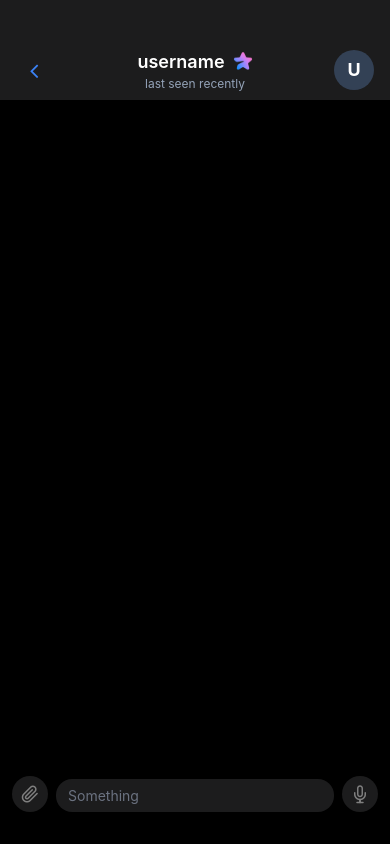
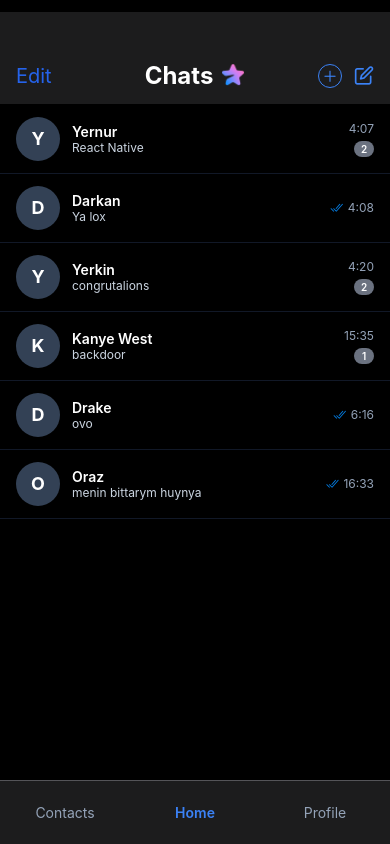
Before and after one commit to nassipkaliv/chat-app, a React Native app: screen / in a window 390 px wide. Built offline with nearby package versions, Linux system fonts and the light colour scheme.

Commit message:
zustand store logic sending and receiving message logic

```diff
--- a/App.tsx
+++ b/App.tsx
@@ -3,5 +3,5 @@ import AppNavigator from './src/navigation/AppNavigator'
 import ChatScreen from './src/screens/chatScreen'
 
 export default function App() {
-  return <ChatScreen />
+  return <AppNavigator />
 }
--- a/package.json
+++ b/package.json
@@ -20,7 +20,8 @@
     "react-native-reanimated": "~3.17.4",
     "react-native-worklets": "^0.6.1",
     "react-native-worklets-core": "^1.6.2",
-    "tailwindcss": "^3.4.18"
+    "tailwindcss": "^3.4.18",
+    "zustand": "^5.0.8"
   },
   "devDependencies": {
     "@types/react": "^19.1.0",
--- a/src/navigation/AppNavigator.tsx
+++ b/src/navigation/AppNavigator.tsx
@@ -4,57 +4,53 @@ import HomeScreen from '../screens/homeScreen'
 import ChatScreen from '../screens/chatScreen'
 import ProfileScreen from '../screens/profileScreen'
 import ContactsScreen from '../screens/contactsScreen'
+import { useChatStore } from '../store/chat'
 
-type TabName = 'Contacts' | 'Home' | 'Profile'
+type TabName = 'Contacts' | 'Home' | 'Profile' | 'Chat'
 
-export default function AppNavigator() {
+const AppNavigator = () => {
   const [activeTab, setActiveTab] = useState<TabName>('Home')
+  const openChatInStore = useChatStore(c => c.openChat)
+
+  const handleOpenChat = (chatId : string) => {
+    openChatInStore(chatId)
+    setActiveTab('Chat')
+  }
+
+  const handleCloseChat = () => {
+    setActiveTab('Home')
+  }
 
   const renderScreen = () => {
-    switch (activeTab) {
+    switch(activeTab) {
       case 'Contacts':
-        return <ContactsScreen />
+        return ( <ContactsScreen  />)
+      case 'Chat':
+        return ( <ChatScreen onClose={handleCloseChat} />)
       case 'Home':
-        return <HomeScreen />
+        return ( <HomeScreen onOpenChat={handleOpenChat} />)
       case 'Profile':
-        return <ProfileScreen />
+        return ( <ProfileScreen  />)
       default:
-        return <HomeScreen />
+        return ( <HomeScreen onOpenChat={handleOpenChat} />)
     }
   }
 
   return (
-    <View className="flex-1">
+    <View className="flex-1 bg-tg-bg">
       {renderScreen()}
 
-      <View className="flex-row bg-tg-elevated h-20  border-tg-border">
-        <TouchableOpacity
-          className="flex-1 items-center justify-center"
-          onPress={() => setActiveTab('Contacts')}
-        >
-          <Text className={activeTab === 'Contacts' ? 'text-blue-500 font-semibold' : 'text-gray-400'}>
-            Contacts
-          </Text>
-        </TouchableOpacity>
-
-                <TouchableOpacity
-          className="flex-1 items-center justify-center"
-          onPress={() => setActiveTab('Home')}
-        >
-          <Text className={activeTab === 'Home' ? 'text-blue-500 font-semibold' : 'text-gray-400'}>
-            Home
-          </Text>
-        </TouchableOpacity>
-
-        <TouchableOpacity
-          className="flex-1 items-center justify-center"
-          onPress={() => setActiveTab('Profile')}
-        >
-          <Text className={activeTab === 'Profile' ? 'text-blue-500 font-semibold' : 'text-gray-400'}>
-            Profile
-          </Text>
-        </TouchableOpacity>
+      <View className="flex-row bg-tg-elevated h-16 border-t border-tg-border">
+        {(['Contacts', 'Home', 'Profile'] as TabName[]).map(tab => (
+          <TouchableOpacity key={tab} className="flex-1 items-center justify-center" onPress={() => setActiveTab(tab)}>
+            <Text className={activeTab === tab ? 'text-blue-500 font-semibold' : 'text-slate-400'}>
+              {tab}
+            </Text>
+          </TouchableOpacity>
+        ))}
       </View>
     </View>
   )
 }
+
+export default AppNavigator
--- a/src/screens/chatScreen.tsx
+++ b/src/screens/chatScreen.tsx
@@ -1,4 +1,4 @@
-import React from 'react'
+import React, { useState } from 'react'
 import {
   View,
   Text,
@@ -7,10 +7,40 @@ import {
   TextInput,
   KeyboardAvoidingView,
   Platform,
+  ScrollView,
 } from 'react-native'
-import { Feather, FontAwesome } from '@expo/vector-icons'
+import { Feather, FontAwesome, Ionicons } from '@expo/vector-icons'
+import { useChatStore } from '../store/chat'
 
-const ChatScreen = () => {
+type ChatScreenProps = {
+  onClose?: () => void
+}
+
+const ChatScreen = ({ onClose }: ChatScreenProps) => {
+
+  const activeChatId = useChatStore(c => c.activeChatId)
+  const messages = useChatStore(c => c.messages)
+  const chats = useChatStore(c => c.chats)
+  const sendMessage = useChatStore(c => c.sendMessage)
+  const [text, setText] = useState('')
+
+  if(!activeChatId) {
+    return (
+      <Text className="text-white text-center">No chat</Text>
+    )
+  }
+
+  const chat = chats.find(s=> s.id == activeChatId)
+  const chatMessages = messages.filter(m => m.chatId === activeChatId)
+
+  const handleSend = () => {
+    const trimmed = text.trim()
+    if(!trimmed) return
+
+    sendMessage(activeChatId, trimmed)
+    setText('')
+  }
+
   return (
     <KeyboardAvoidingView
       className="flex-1 bg-tg-bg"
@@ -20,7 +50,7 @@ const ChatScreen = () => {
       <View className="flex-1 bg-tg-bg">
         <View className="px-4 pt-12 pb-2 flex-row items-center bg-tg-elevated">
           <View className="flex-1">
-            <TouchableOpacity className="w-9 h-9 rounded-full items-center justify-center">
+            <TouchableOpacity onPress={onClose} className="w-9 h-9 rounded-full items-center justify-center">
               <FontAwesome name="angle-left" size={24} color="#3b82f6" />
             </TouchableOpacity>
           </View>
@@ -28,7 +58,7 @@ const ChatScreen = () => {
           <TouchableOpacity className="flex-1 items-center">
             <View className="flex-row items-center gap-2">
               <Text className="text-white text-lg font-semibold">
-                username
+                {chat?.title ?? 'Chat'}
               </Text>
               <Image
                 source={require('../../assets/Telegram_Premium.png')}
@@ -43,11 +73,40 @@ const ChatScreen = () => {
           <View className="flex-1 flex-row justify-end gap-3">
             <TouchableOpacity className="w-10 h-10 rounded-full bg-slate-700 items-center justify-center">
               <Text className="text-white font-bold text-lg">
-                U
+                {chat?.title[0]}
               </Text>
             </TouchableOpacity>
           </View>
         </View>
+
+        <ScrollView className="flex-1 px-3 py-2">
+          {chatMessages.map(msg => {
+            const isMe = msg.author === 'me'
+
+            return (
+              <View key={msg.id} className={`mb-1 flex-row ${isMe ? 'justify-end' : 'justify-start'}`}>
+                <View className={`max-w-[80%] px-3 py-2 rounded-2xl flex-row gap-4 ${
+                  isMe ? 'bg-blue-500 rounded-br-sm' : 'bg-tg-elevated rounded-bl-sm'
+                }`}>
+                  <Text className="text-white">{msg.text}</Text>
+                  <View className="flex-row justify-end mt-1">
+                    <Text className="text-[10px] text-slate-200">
+                      {msg.time}
+                    </Text>
+
+                    {isMe && (
+                      <Ionicons
+                        name={msg.isRead ? 'checkmark-done' : 'checkmark'}
+                        size={12}
+                        color={msg.isRead ? '#fff' : '#fff'}
+                      />
+                    )}
+                  </View>
+                </View>
+              </View>
+            )
+          })}
+        </ScrollView>
 
         <View className="mt-auto px-3 pb-8 pt-2 flex-row items-end gap-2">
           <TouchableOpacity className="w-9 h-9 rounded-full bg-tg-elevated items-center justify-center">
@@ -58,10 +117,13 @@ const ChatScreen = () => {
             className="flex-1 max-h-24 bg-tg-elevated text-white rounded-2xl px-3 py-2"
             placeholder="Something"
             placeholderTextColor="#6b7280"
+            value={text}
+            onChangeText={setText}
+            multiline
           />
 
-          <TouchableOpacity className="w-9 h-9 rounded-full bg-tg-elevated items-center justify-center">
-            <Feather name="mic" size={18} color="#7f7f7f" />
+          <TouchableOpacity className="w-9 h-9 rounded-full bg-tg-elevated items-center justify-center" onPress={handleSend}>
+            <Feather name="send" size={18} color="#7f7f7f" />
           </TouchableOpacity>
         </View>
       </View>
--- a/src/screens/homeScreen.tsx
+++ b/src/screens/homeScreen.tsx
@@ -1,71 +1,22 @@
 import React from 'react'
 import { View, Text, ScrollView, TouchableOpacity, Image } from 'react-native'
 import { Ionicons, Feather } from '@expo/vector-icons'
+import { useChatStore } from '../store/chat'
 
 
-type ChatInfoProps = {
+type ChatRowProps = {
   id: string
   title: string
   lastMessage: string
   lastTime: string
   unread: number
   ticked: boolean
+  onPress: () => void
 }
 
-const myChats: ChatInfoProps[] = [
-  {
-    id: '1',
-    title: 'Yernur Nassipkali',
-    lastMessage: 'React Native',
-    lastTime: '4:07PM',
-    unread: 2,
-    ticked: false,
-  },
-  {
-    id: '2',
-    title: 'Darkan',
-    lastMessage: 'Ya lox',
-    lastTime: '4:08PM',
-    unread: 0,
-    ticked: true,
-  },
-  {
-    id: '3',
-    title: 'Yerkin',
-    lastMessage: 'congrutalions',
-    lastTime: '4:20AM',
-    unread: 2,
-    ticked: false,
-  },
-  {
-    id: '4',
-    title: 'Kendrik Lamar',
-    lastMessage: 'backdoor',
-    lastTime: '15:35PM',
-    unread: 1,
-    ticked: false,
-  },
-  {
-    id: '5',
-    title: 'Drake',
-    lastMessage: 'ovo',
-    lastTime: '6:66AM',
-    unread: 0,
-    ticked: true,
-  },
-  {
-    id: '6',
-    title: 'Oraz',
-    lastMessage: 'menin bittarym huynya',
-    lastTime: '16:33',
-    unread: 0,
-    ticked: true,
-  },
-]
-
-const ChatInfo = ({ title, lastMessage, lastTime, unread, ticked }: ChatInfoProps) => {
+const ChatInfo = ({ title, lastMessage, lastTime, unread, ticked, onPress }: ChatRowProps) => {
   return (
-    <TouchableOpacity>
+    <TouchableOpacity onPress={onPress}>
       <View className="flex-row items-center px-4 py-3 border-b border-gray-900">
         <View className="w-11 h-11 rounded-full bg-slate-700 items-center justify-center mr-3">
           <Text className="text-white font-bold text-lg">
@@ -108,7 +59,12 @@ const ChatInfo = ({ title, lastMessage, lastTime, unread, ticked }: ChatInfoProp
   )
 }
 
-const HomeScreen = () => {
+type HomeScreenProps = {
+  onOpenChat: (chatId: string) => void
+}
+
+const HomeScreen = ({onOpenChat}: HomeScreenProps) => {
+  const chats = useChatStore(state => state.chats)
   return (
     <View className="flex-1 bg-tg-bg">
       <View className="px-4 pt-12 mt-3 pb-3 flex-row items-center bg-tg-elevated">
@@ -143,14 +99,17 @@ const HomeScreen = () => {
       <View className="h-px " />
 
       <View className="flex-1">
-        {myChats.map(chat => (
+        {chats.map(chat => (
           <ChatInfo
             key={chat.id}
             title={chat.title}
             lastMessage={chat.lastMessage}
             lastTime={chat.lastTime}
             unread={chat.unread}
-            ticked={chat.ticked} id={''}          />
+            ticked={chat.ticked}
+            onPress={() => onOpenChat(chat.id)}
+            id={''}
+            />
         ))}
       </View>
     </View>
--- /dev/null
+++ b/src/store/chat.tsx
@@ -0,0 +1,207 @@
+import { create } from "zustand";
+
+export type ChatInfoProps = {
+  id: string
+  title: string
+  lastMessage: string
+  lastTime: string
+  unread: number
+  ticked: boolean
+}
+
+export type MessageInfoProps = {
+  id: string
+  chatId: string
+  author: 'me' | 'user'
+  text: string
+  time: string
+  isRead: boolean
+}
+
+type ChatStore = {
+  chats: ChatInfoProps[]
+  messages: MessageInfoProps[]
+  activeChatId: string | null
+  openChat: (chatId: string) => void
+  sendMessage: (chatId: string, text: string) => void
+  receiveMessage: (msg: MessageInfoProps) => void
+  isChatRead: (chatId: string) => void
+
+}
+
+
+const myChats: ChatInfoProps[] = [
+  {
+    id: '1',
+    title: 'Yernur',
+    lastMessage: 'React Native',
+    lastTime: '4:07',
+    unread: 2,
+    ticked: false,
+  },
+  {
+    id: '2',
+    title: 'Darkan',
+    lastMessage: 'Ya lox',
+    lastTime: '4:08',
+    unread: 0,
+    ticked: true,
+  },
+  {
+    id: '3',
+    title: 'Yerkin',
+    lastMessage: 'congrutalions',
+    lastTime: '4:20',
+    unread: 2,
+    ticked: false,
+  },
+  {
+    id: '4',
+    title: 'Kanye West',
+    lastMessage: 'backdoor',
+    lastTime: '15:35',
+    unread: 1,
+    ticked: false,
+  },
+  {
+    id: '5',
+    title: 'Drake',
+    lastMessage: 'ovo',
+    lastTime: '6:16',
+    unread: 0,
+    ticked: true,
+  },
+  {
+    id: '6',
+    title: 'Oraz',
+    lastMessage: 'menin bittarym huynya',
+    lastTime: '16:33',
+    unread: 0,
+    ticked: true,
+  },
+]
+
+const myMessages: MessageInfoProps[] = [
+  {
+    id: 'm1',
+    chatId: '1',
+    author: 'user',
+    text: 'Hey',
+    time: '4:20',
+    isRead: true,
+  },
+  {
+    id: 'm2',
+    chatId: '2',
+    author: 'me',
+    text: 'Hey it is me',
+    time: '4:21',
+    isRead: true,
+  },
+  {
+    id: 'm3',
+    chatId: '3',
+    author: 'me',
+    text: 'Hey it is Yernur',
+    time: '5:30',
+    isRead: false,
+  },
+  {
+    id: 'm4',
+    chatId: '4',
+    author: 'user',
+    text: 'Hey it is Kanyye west',
+    time: '6:16',
+    isRead: true,
+  },
+]
+
+export const useChatStore = create<ChatStore>((set, get) => ({
+  chats: myChats,
+  messages: myMessages,
+  activeChatId: null,
+
+  openChat: (chatId) => {
+    set({ activeChatId: chatId })
+    get().isChatRead(chatId)
+
+    set(state => ({
+      chats: state.chats.map(chat => chat.id === chatId ? { ...chat, unread: 0} : chat),
+    }))
+  },
+
+sendMessage: (chatId, text) => {
+  const now = new Date()
+  const time = now.toLocaleTimeString().slice(0, 4)
+
+  const newMessage: MessageInfoProps = {
+    id: now.getTime().toString(),
+    chatId,
+    author: 'me',
+    text,
+    time,
+    isRead: false
+  }
+
+  set(state => ({
+    messages: [...state.messages, newMessage],
+    chats: state.chats.map(chat =>
+      chat.id === chatId
+        ? {
+            ...chat,
+            lastMessage: text,
+            lastTime: time,
+            ticked: false,
+          }
+        : chat
+    ),
+  }))
+
+  setTimeout(() => {
+    set(state => ({
+      messages: state.messages.map(msg =>
+        msg.id === newMessage.id
+        ? {...msg, isRead: true} : msg
+      )
+    }))
+  }, 2000)
+
+  const jsonLoad = {
+    chatId,
+    messageId: newMessage.id,
+    text,
+    author: 'me',
+    createdAt: now.toISOString(),
+  }
+
+  console.log('Json:', JSON.stringify(jsonLoad))
+},
+
+
+receiveMessage: (msg) => {
+  set(state => ({
+    messages: [...state.messages, msg],
+    chats: state.chats.map(chat =>
+      chat.id === msg.chatId
+      ? {
+        ...chat,
+        lastMessage: msg.text,
+        lastTime: msg.time,
+        unread: chat.unread + (msg.author === 'user' ? 1 : 0),
+      } : chat
+    ),
+  }))
+},
+
+isChatRead: (chatId) => {
+  set(state => ({
+    messages: state.messages.map(msg =>
+      msg.chatId === chatId && msg.author == 'user' ? {...msg, isRead: true} : msg
+    ),
+    chats: state.chats.map(chat =>
+      chat.id === chatId ? {...chat, unread: 0} : chat
+    )
+  }))
+}
+
+}))
```
Also changed, not shown: 1 other file (tests, documents, lock files or other folders).
